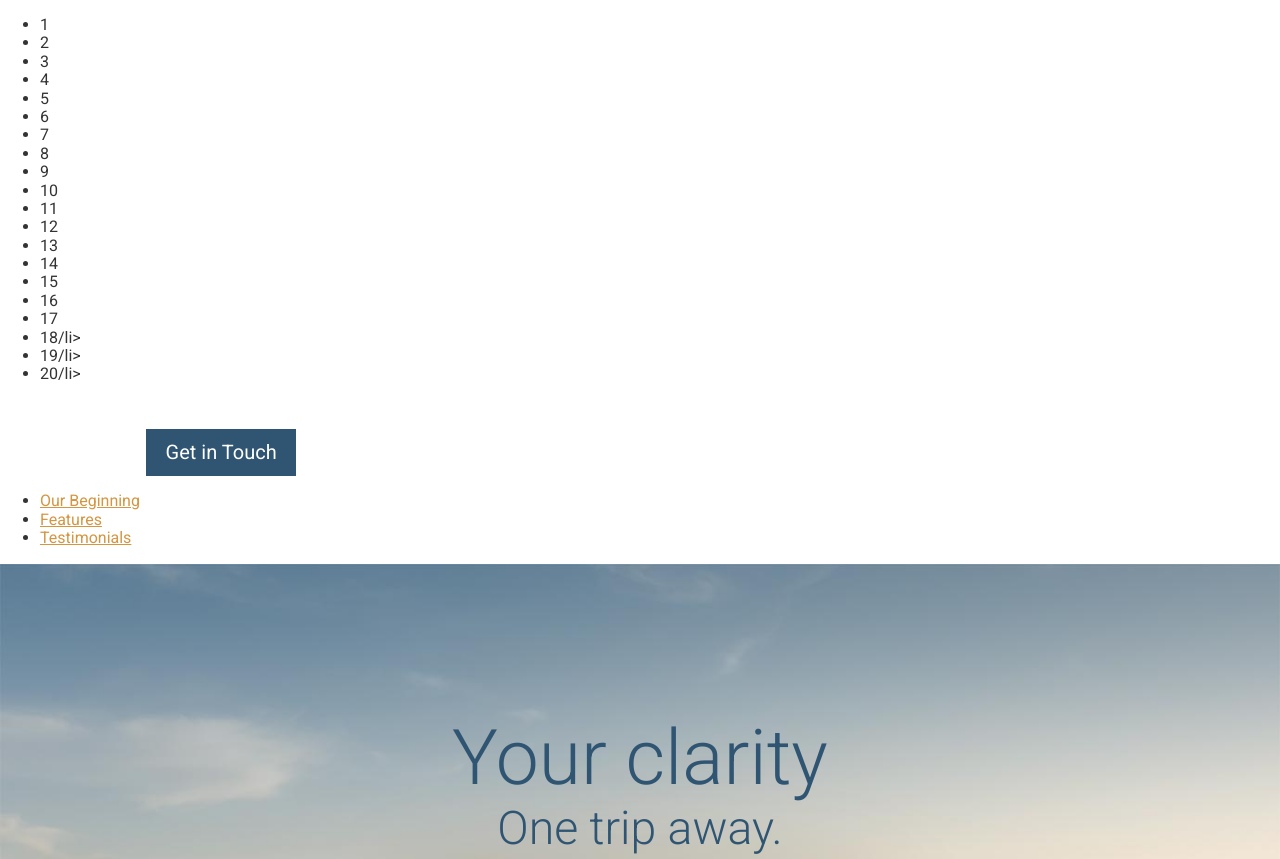
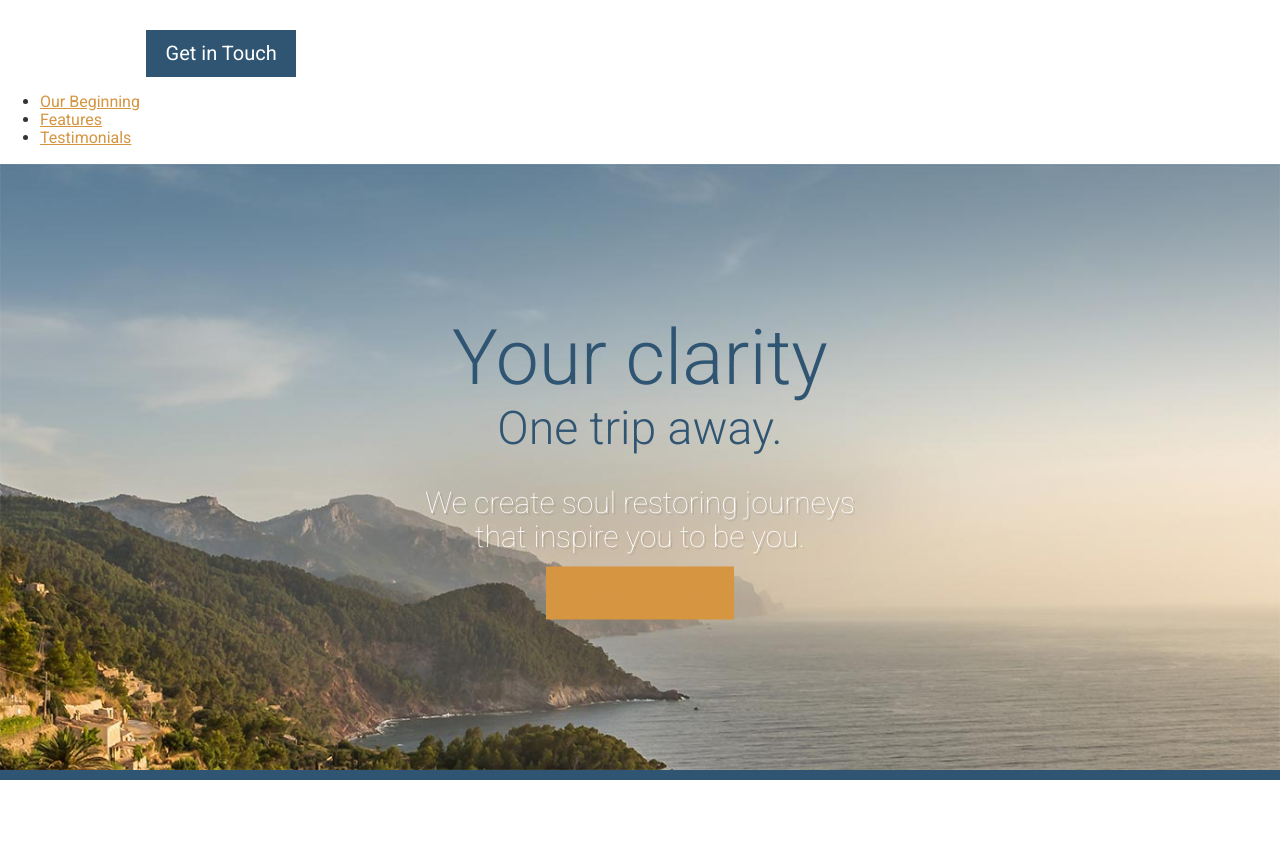
Before and after one commit to chisumo2016/builld-travel-site, a website: page app/index.html in a window 1280 px wide. Shown: the top 859 px of the page. Drawn offline with Linux system fonts and the light colour scheme.

Commit message:
Removed test number

```diff
--- a/app/index.html
+++ b/app/index.html
@@ -10,28 +10,6 @@
   <link rel="stylesheet" href="temp/styles/styles.css">
 </head>
 <body>
-   <ul>
-     <li>1</li>
-     <li>2</li>
-     <li>3</li>
-     <li>4</li>
-     <li>5</li>
-     <li>6</li>
-     <li>7</li>
-     <li>8</li>
-     <li>9</li>
-     <li>10</li>
-     <li>11</li>
-     <li>12</li>
-     <li>13</li>
-     <li>14</li>
-     <li>15</li>
-     <li>16</li>
-     <li>17</li>
-     <li>18/li>
-     <li>19/li>
-     <li>20/li>
-   </ul>
   <header>
     <img src="assets/images/icons/clear-view-escapes.svg">
     <a href="#" class="btn">Get in Touch</a>
```
